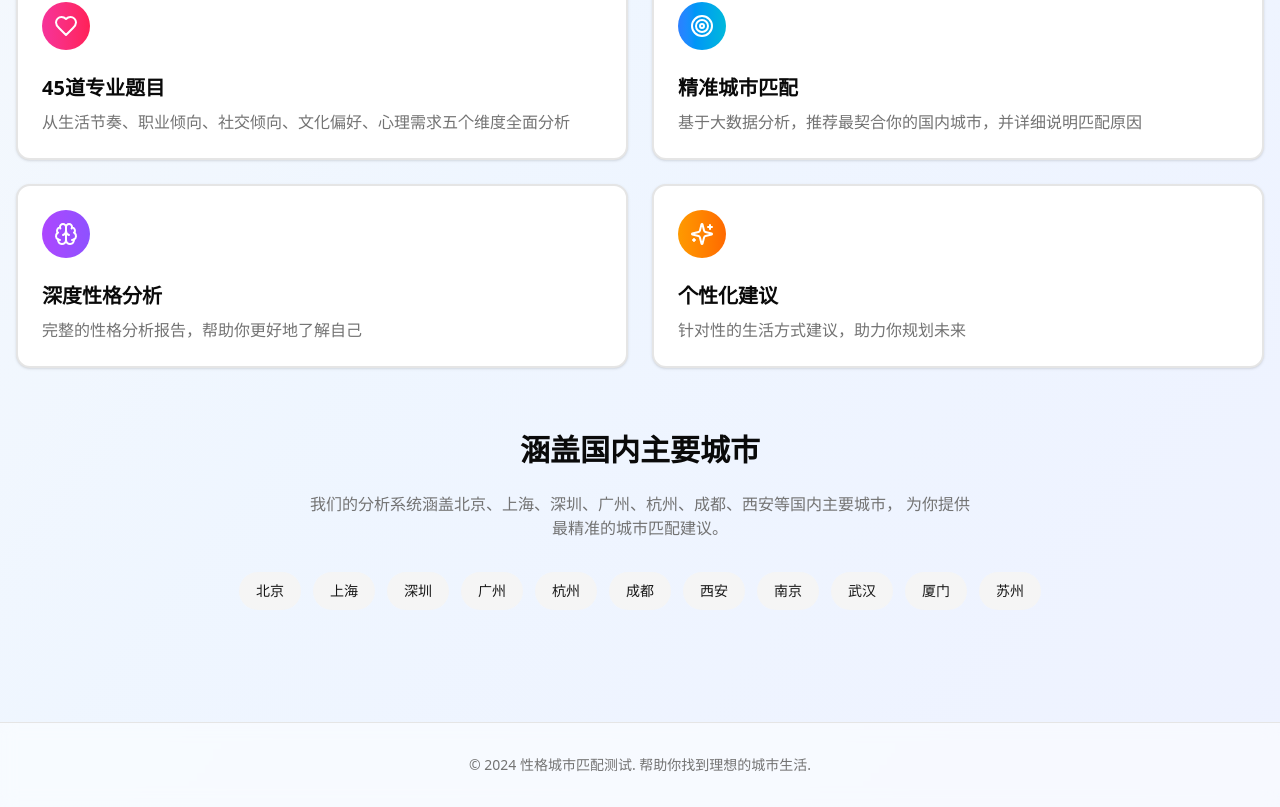
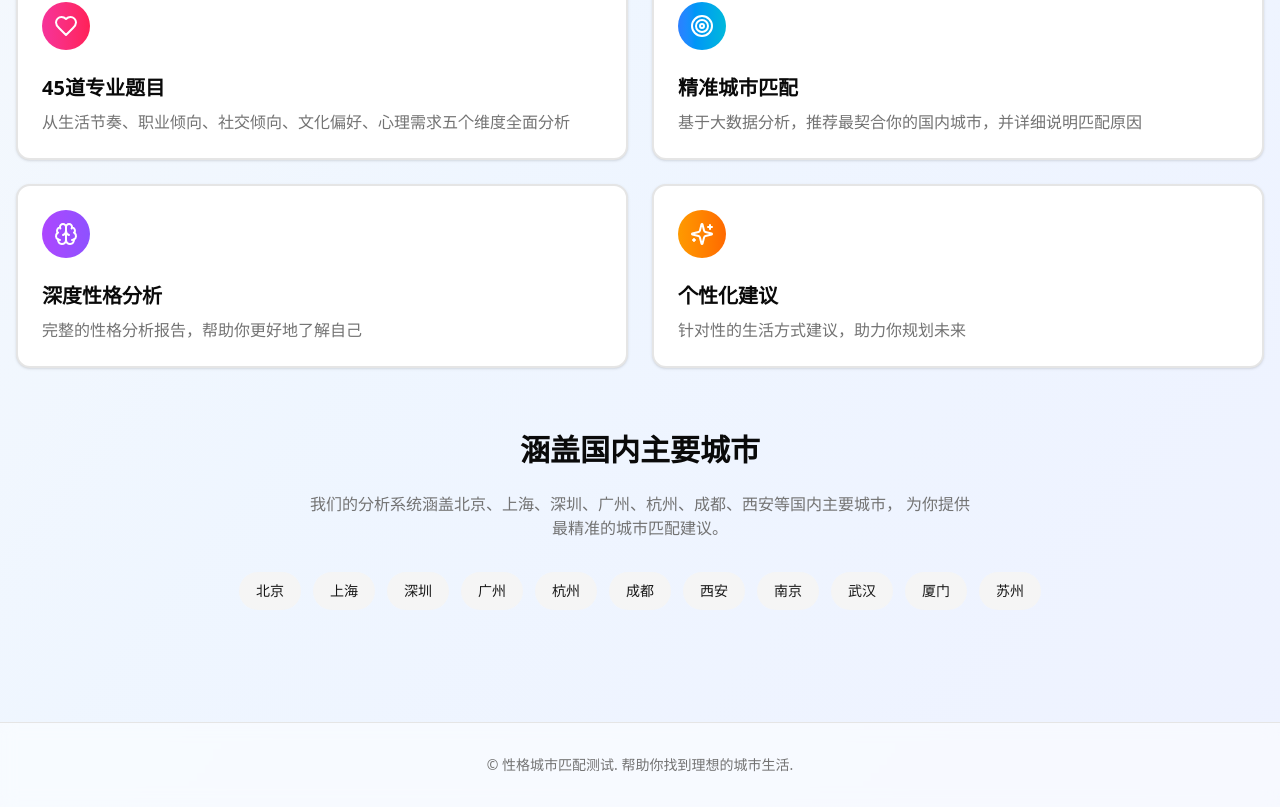
Before and after one commit to Vimim9/city-matching-test, a Next.js app: page / in a window 1280 px wide. Shown: the part 803-1610 px from the top of the page. Built offline with nearby package versions, Linux system fonts and the light colour scheme.

Commit message:
chore: 移除页面年份显示"2024"

```diff
--- a/src/app/page.tsx
+++ b/src/app/page.tsx
@@ -163,7 +163,7 @@ export default function Home() {
       {/* 页脚 */}
       <footer className="border-t bg-white/50 dark:bg-slate-900/50 backdrop-blur-sm mt-16">
         <div className="container mx-auto px-4 py-8 text-center text-sm text-muted-foreground">
-          <p>© 2024 性格城市匹配测试. 帮助你找到理想的城市生活.</p>
+          <p>© 性格城市匹配测试. 帮助你找到理想的城市生活.</p>
         </div>
       </footer>
     </div>
--- a/src/app/result/page.tsx
+++ b/src/app/result/page.tsx
@@ -972,7 +972,7 @@ export default function ResultPage() {
         {/* 页脚 */}
         <div className="text-center mt-12 text-sm text-muted-foreground">
           <p>测试结果仅供参考，请结合实际情况做出决策</p>
-          <p className="mt-2">© 2024 性格城市匹配测试</p>
+          <p className="mt-2">© 性格城市匹配测试</p>
         </div>
       </div>
     </div>
```
Also changed, not shown: assets/image.png.
